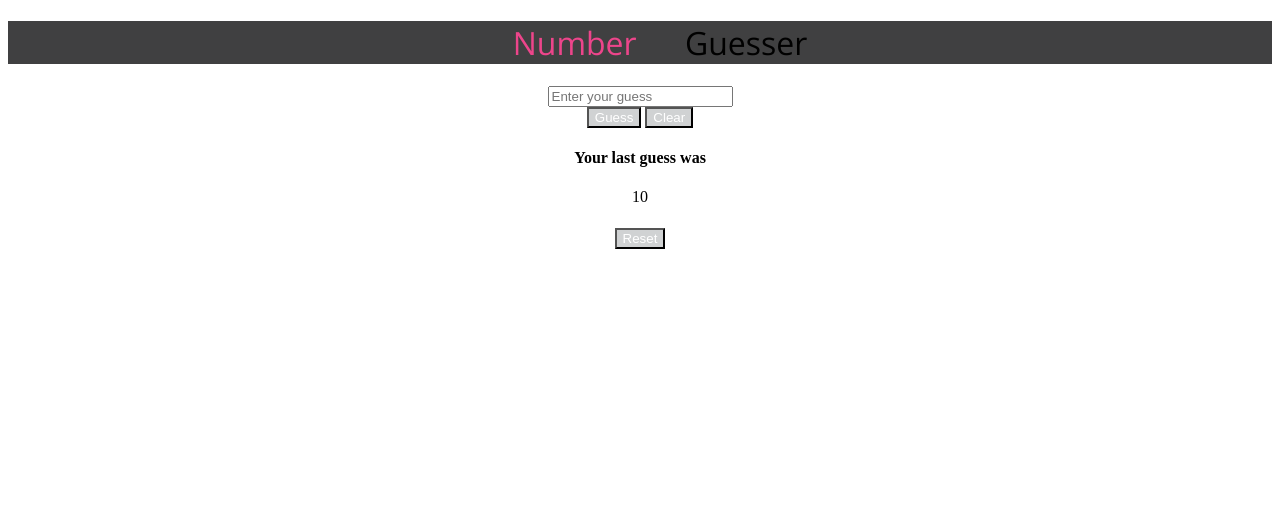
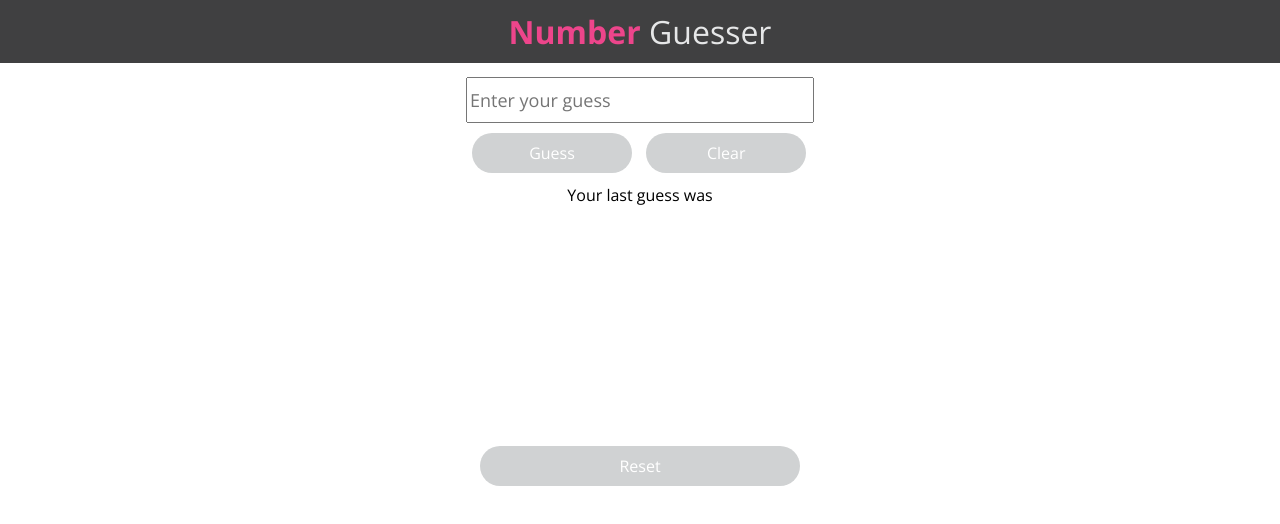
Before and after one commit to amnichv/number-guesser, a plain HTML site: page index.html in a window 1280 px wide. Drawn offline with nearby package versions, Linux system fonts and the light colour scheme.

Commit message:
change made to html css js

```diff
--- a/index.html
+++ b/index.html
@@ -2,23 +2,23 @@
 <html>
   <head>
     <meta charset="utf-8">
+    <meta name="viewport" content="width=device-width, initial-scale=1">
     <link rel="stylesheet" href="stylesheet.css">
+    <link rel="stylesheet" href="reset.css">
     <link href="https://fonts.googleapis.com/css?family=Open+Sans:300,400,700" rel="stylesheet">
     <title>Number Guesser</title>
   </head>
   <body>
-    <h1>
-    <span> Number</span> Guesser
-    </h1>
+    <h1><span> Number</span> Guesser</h1>
     <form action="Guess-get">
       <label for="GET-guess"></label>
-      <input class="GET-guess" type="number" placeholder = "Enter your guess">
+      <input class="GET-guess" placeholder = "Enter your guess">
     </form>
-    <button class="guess-button">Guess</button>
-    <button class="clear-button">Clear</button>
+    <div><button class="guess-button">Guess</button>
+    <button class="clear-button">Clear</button></div>
     <h4>Your last guess was</h4>
-    <p class="guess-display">10</p>
-    <p class="message-to-user" placeholder=" "><p>
+    <p class="guess-display"></p>
+    <p class="message-to-user">&nbsp</p>
     <h4 class=""></h4>
     <button class="reset-button">Reset</button>
   </body>
--- a/index.js
+++ b/index.js
@@ -1,13 +1,26 @@
 // target the input field where the user enters thier guess.
 //get the value of the input field
 //display the value on the screen
+var randomNumber = 0;
+var min = 1;
+var max = 100;
+
 
 var inputField = document.querySelector(".GET-guess");
 var guessDisplay = document.querySelector(".guess-display");
 var guessButton = document.querySelector(".guess-button");
 var clearButton = document.querySelector(".clear-button");
 var resetButton = document.querySelector(".reset-button");
+var messageToUser = document.querySelector(".message-to-user");
 
+window.onload = function () {
+  console.log("Initializing...")
+  randomNumber = generateRandomNumber(min, max);
+  console.log("Random number: " + randomNumber);
+  resetButton.disabled = true;
+  clearButton.disabled = true;
+  guessButton.disabled = true;
+}
 //Display message too high, low, or boom when conditional runs
 //var = messageToUser document.querySelector(".message-to-user");
 function showGuess () {
@@ -16,31 +29,50 @@ function showGuess () {
   console.log(displayValue);
 }
 
-function generateRandomNumber() {
-
-}
-//page refresh -- what is this... how do I make it work
-window.onload = function () {
-  generateRandomNumber (min, max);
+function generateRandomNumber(minimum, maximum) {
+  return Math.floor(Math.random()*(maximum+1-minimum) + minimum);
 }
 
-var randomNumber = Math.floor(Math.random() * 100)
-
 guessButton.addEventListener("click", function() {
-  console.log("hi")
-  showGuess()
+  console.log("guess received");
+  resetButton.disabled = false;
+  showGuess();
   console.log(randomNumber);
+  if (parseInt(inputField.value, 10)){
+    var userNum = parseInt(inputField.value, 10);
+    if (userNum == randomNumber){
+      messageToUser.innerText = "Boom!";
+    } else if (userNum < randomNumber && userNum >= min){
+      messageToUser.innerText = "Your number is too low";
+    } else if (userNum > randomNumber && userNum <= max) {
+      messageToUser.innerText = "Your number is too high";
+    } else {
+      alert("Enter a number between 1 and 100");
+    }
+  } else {
+    alert("Enter a number");
+  }
+  inputField.value = "";
+  clearButton.disabled = true;
+  guessButton.disabled = true;
+})
+//isNaN built in JS method to test whether argument is not a number
+clearButton.addEventListener("click", function() {
+  console.log("yay");
+  inputField.value = "";
 })
 
-clearButton.addEventListener("click", function() {
-  console.log("yay")
-  inputField.value = ''
+document.addEventListener("keyup", function() {
+  clearButton.disabled = false;
+  guessButton.disabled = false;
 })
-
 
 resetButton.addEventListener("click", function() {
   console.log("reset")
-  randomNumber = Math.floor(Math.random() * 100)
+  messageToUser.innerText = "Try again!";
+  guessDisplay.innerText = "";
+  inputField.value = "";
+  randomNumber = generateRandomNumber(min, max);
   console.log(randomNumber);
   //clear input field
   //clear the p tag with guess
@@ -48,6 +80,7 @@ resetButton.addEventListener("click", function() {
 })
 
 
+
 //take user input and compare it to random number
 //if user guess is too high...do something
 //if user guess is too low...do something
--- a/stylesheet.css
+++ b/stylesheet.css
@@ -1,38 +1,99 @@
-body {
-  text-align: center;
+ * {
+  font-family: 'Open Sans', sans-serif;
+  font-weight: 300;
+  margin: 0px;
 }
 
 span {
   color: #ed458b;
-  font-family: 'Open Sans', bold, sans-serif;
-  padding: 40px;
-  margin: auto;
+  font-weight: 700;
 }
 
 h1 {
-  font-family: 'Open Sans', sans-serif;
   background-color: #404041;
-  color: #e6e7e8
-  padding: 40px;
-  font-weight: 300;
+  color: #e6e7e8;
+  padding: 10px 0 10px 0;
+  width: 100%;
+  text-align: center;
+  font-size: 32px;
+}
+
+h4 {
+  text-align: center;
+}
+
+.GET-guess {
+  margin-top: 14px;
+  color: #404041;
+  height: 40px;
+  width: 94%;
+  margin-left: 2%;
+  margin-right: 2%;
+  font-size: 28px;
 }
 
 button {
-  background-color: #ed458b;
+  background-color: #929497;
+  color: #ffffff;
+  height: 40px;
+  width: 94%;
+  margin: 3%;
+  border-radius: 20px;
+  border: none;
+  font-size: 28px;
 }
 
-button {
-  background-color: #D0D2D3;
-  color: #FFFFFF;
-  border:
+button:disabled {
+  background-color: #d0d2d3;
+  color: #ffffff;
 }
 
-//
+button:hover {
+  background-color:#eb008b
+}
 
 .guess-display {
-  border: 1px solid black;
-  height: 250px;
+  height: 200px;
   width: 250px;
   margin-left: auto;
   margin-right: auto;
+  margin-top: -20px;
+  color: #eb008b;
+  font-size: 160px;
+  text-align: center;
 }
+
+.message-to-user {
+  text-align: center;
+  font-size: 16px;
+}
+
+@media screen and (min-width: 400px) {
+  .GET-guess {
+    width: 340px;
+    margin-left: auto;
+    margin-right: auto;
+    display: block;
+    font-size: 18px;
+  }
+
+  button {
+    width: 160px;
+    display: inline-block;
+    margin-left: 5px;
+    margin-right: 5px;
+    font-size: 16px;
+  }
+
+  div {
+    margin-left: auto;
+    margin-right: auto;
+    width: 346px;
+  }
+  .reset-button {
+    margin-left: auto;
+    margin-right: auto;
+    display: block;
+    width: 320px;
+  }
+}
```
Also changed, not shown: reset.css (added, +48 -0 lines).
